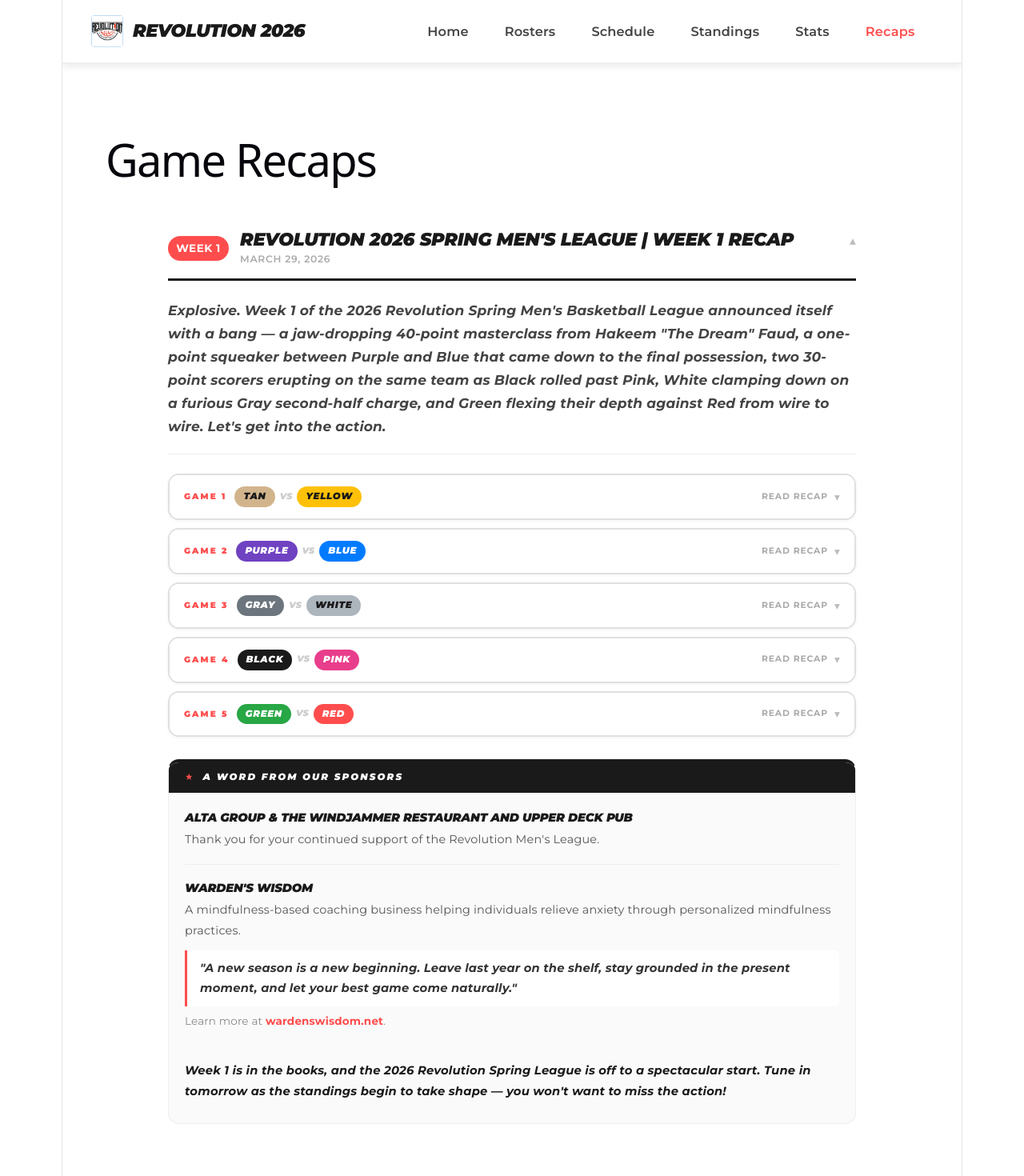
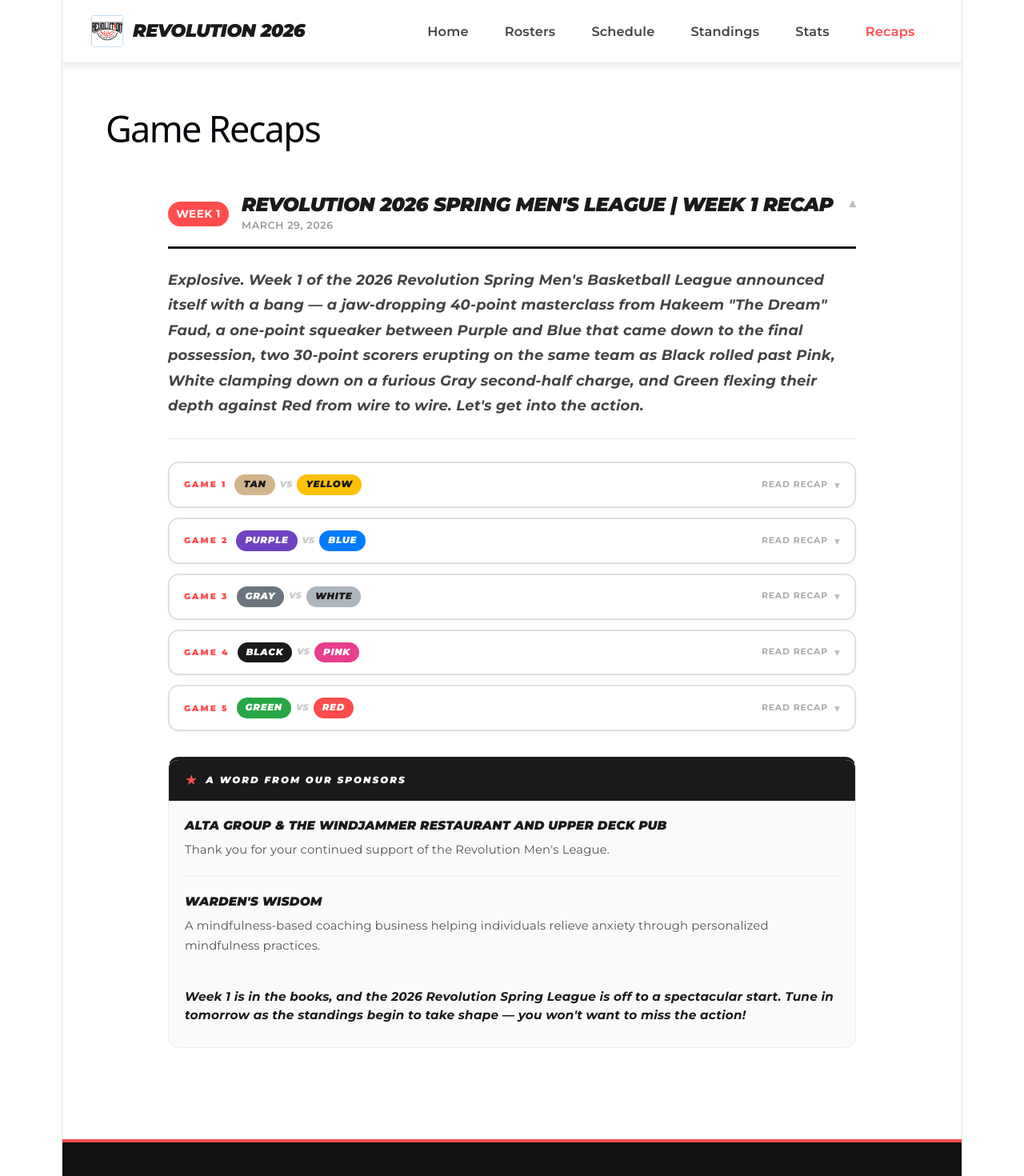
Before and after one commit to jhare3/RevolutionSummer2026, a React (Vite) app: page /recaps in a window 1280 px wide. Shown: the top 1470 px of the page at 80% size. Built offline with nearby package versions, Linux system fonts and the light colour scheme.

Commit message:
recaps page is ready

```diff
--- a/src/pages/Recaps.jsx
+++ b/src/pages/Recaps.jsx
@@ -62,34 +62,38 @@ const PerformerLine = ({ line }) => {
   return (
     <div style={{
       display: 'flex',
-      flexWrap: 'wrap',
-      alignItems: 'center',
-      gap: '6px',
-      padding: '7px 0',
+      flexDirection: 'column', // Stack stats below name
+      gap: '8px',
+      padding: '12px 0',
       borderBottom: '1px solid #f0f0f0',
-      textAlign: 'left' // Ensure stat lines are left-aligned
+      textAlign: 'left'
     }}>
       <span style={{
         fontFamily: "'Montserrat', sans-serif",
         fontWeight: 800,
-        fontSize: '0.78rem',
+        fontSize: '0.82rem', // Slightly larger for the header name
         color: '#1a1a1a',
-        minWidth: '145px',
-        flexShrink: 0,
+        lineHeight: 1.2,
       }}>
         {name.trim()}
       </span>
-      <div style={{ display: 'flex', flexWrap: 'wrap', gap: '4px' }}>
+      <div style={{
+        display: 'flex',
+        flexWrap: 'wrap',
+        gap: '6px',
+        justifyContent: 'flex-start' // Align stats to the left under the name
+      }}>
         {statParts.map((s, i) => (
           <span key={i} style={{
-            background: i === 0 ? '#1a1a1a' : '#f0f0f0',
-            color: i === 0 ? '#fff' : '#555',
-            fontSize: '0.62rem',
+            background: i === 0 ? '#1a1a1a' : '#f4f4f4',
+            color: i === 0 ? '#fff' : '#444',
+            fontSize: '0.65rem',
             fontFamily: "'Montserrat', sans-serif",
             fontWeight: 700,
-            letterSpacing: '0.04em',
-            padding: '2px 8px',
-            borderRadius: '100px',
+            letterSpacing: '0.02em',
+            padding: '3px 10px',
+            borderRadius: '4px', // Squared off slightly for a modern "tag" look
+            whiteSpace: 'nowrap'
           }}>{s}</span>
         ))}
       </div>
@@ -112,17 +116,17 @@ const PerformersPanel = ({ performers }) => {
               border: '1px solid #eeeeee',
               borderTop: `4px solid ${getTeamColor(team)}`,
               borderRadius: '10px',
-              padding: '14px 16px',
-              textAlign: 'left' // Local override for performer box
+              padding: '16px',
+              textAlign: 'left'
             }}>
-              <div style={{ display: 'flex', alignItems: 'center', gap: '8px', marginBottom: '10px' }}>
+              <div style={{ display: 'flex', alignItems: 'center', gap: '8px', marginBottom: '12px' }}>
                 <TeamPill name={team} />
                 <span style={{
                   fontFamily: "'Montserrat', sans-serif",
                   fontWeight: 700,
-                  fontSize: '0.58rem',
-                  letterSpacing: '0.14em',
-                  color: '#999',
+                  fontSize: '0.6rem',
+                  letterSpacing: '0.12em',
+                  color: '#888',
                   textTransform: 'uppercase',
                 }}>Top Performers</span>
               </div>
@@ -153,7 +157,7 @@ const GameCard = ({ game, onOpenBoxscore, gameDataMap }) => {
         border: expanded ? '2px solid #1a1a1a' : hovered ? '2px solid #ff4d4d' : '2px solid #e0e0e0',
         overflow: 'hidden',
         background: '#fff',
-        transition: 'border-color 0.18s ease, box-shadow 0.18s ease, transform 0.18s ease',
+        transition: 'all 0.2s ease',
         boxShadow: hovered && !expanded ? '0 6px 20px rgba(255,77,77,0.12)' : expanded ? '0 4px 16px rgba(0,0,0,0.08)' : '0 1px 4px rgba(0,0,0,0.05)',
         transform: hovered && !expanded ? 'translateY(-2px)' : 'none',
       }}
@@ -168,7 +172,6 @@ const GameCard = ({ game, onOpenBoxscore, gameDataMap }) => {
           cursor: 'pointer',
           background: expanded ? '#f8f9fa' : hovered ? '#fff9f9' : '#fff',
           borderBottom: expanded ? '2px solid #eeeeee' : 'none',
-          transition: 'background 0.15s',
           userSelect: 'none',
         }}
       >
@@ -206,38 +209,39 @@ const GameCard = ({ game, onOpenBoxscore, gameDataMap }) => {
             letterSpacing: '0.08em',
             color: expanded ? '#1a1a1a' : '#aaa',
             textTransform: 'uppercase',
-            transition: 'color 0.15s',
           }}>{expanded ? 'Close' : 'Read Recap'}</span>
           <span style={{
             color: expanded ? '#1a1a1a' : '#bbb',
             fontSize: '0.75rem',
-            transition: 'transform 0.2s, color 0.15s',
             transform: expanded ? 'rotate(180deg)' : 'none',
             display: 'inline-block',
+            transition: 'transform 0.2s'
           }}>▾</span>
         </div>
       </div>
 
       {expanded && (
-        <div style={{ padding: '20px 18px 22px', textAlign: 'left' }}> {/* Aligns the content inside GameCard */}
+        <div style={{ padding: '20px 18px 22px', textAlign: 'left' }}>
           <p style={{
             fontFamily: "'Montserrat', sans-serif",
-            fontSize: '0.92rem', // Increased for readability
-            lineHeight: 1.75, // Better column spacing
-            color: '#333', // Darker text for sports article feel
-            margin: 0,
-            textAlign: 'left', // Force left alignment
-            letterSpacing: '-0.01em'
+            fontSize: '0.92rem',
+            lineHeight: 1.75,
+            color: '#333',
+            margin: '0 0 20px 0',
+            textAlign: 'left'
           }}>{game.text}</p>
 
           <PerformersPanel performers={game.performers} />
 
           {hasBoxscore && (
-            <div style={{ marginTop: '18px' }}>
+            <div style={{ marginTop: '22px' }}>
               <button
-                onClick={() => onOpenBoxscore(matchupClean)}
+                onClick={(e) => {
+                  e.stopPropagation();
+                  onOpenBoxscore(matchupClean);
+                }}
                 className="btn btn-primary"
-                style={{ fontSize: '0.72rem', padding: '8px 20px' }}
+                style={{ fontSize: '0.72rem', padding: '8px 24px' }}
               >
                 Full Boxscore →
               </button>
@@ -254,30 +258,22 @@ const SponsorBlock = ({ sponsors, closing }) => {
 
   return (
     <div style={{
-      marginTop: '28px',
+      marginTop: '32px',
       border: '1px solid #eeeeee',
       borderTop: '4px solid #1a1a1a',
       borderRadius: '0.75rem',
       overflow: 'hidden',
       background: '#fafafa',
-      textAlign: 'left' // Ensure sponsor messages are left aligned
+      textAlign: 'left'
     }}>
       <div style={{
         background: '#1a1a1a',
-        padding: '10px 20px',
+        padding: '12px 20px',
         display: 'flex',
         alignItems: 'center',
         gap: '10px',
       }}>
-        <span style={{
-          fontFamily: "'Montserrat', sans-serif",
-          fontWeight: 900,
-          fontStyle: 'italic',
-          fontSize: '0.65rem',
-          letterSpacing: '0.18em',
-          textTransform: 'uppercase',
-          color: '#ff4d4d',
-        }}>★</span>
+        <span style={{ color: '#ff4d4d', fontWeight: 900 }}>★</span>
         <span style={{
           fontFamily: "'Montserrat', sans-serif",
           fontWeight: 900,
@@ -289,82 +285,39 @@ const SponsorBlock = ({ sponsors, closing }) => {
         }}>A Word From Our Sponsors</span>
       </div>
 
-      <div style={{ padding: '20px 20px 6px' }}>
+      <div style={{ padding: '20px 20px 8px' }}>
         {sponsors?.map((s, i) => (
           <div key={i} style={{
-            marginBottom: '18px',
-            paddingBottom: '18px',
+            marginBottom: '20px',
+            paddingBottom: '20px',
             borderBottom: i < sponsors.length - 1 ? '1px solid #eeeeee' : 'none',
           }}>
             <div style={{
               fontFamily: "'Montserrat', sans-serif",
               fontWeight: 900,
               fontStyle: 'italic',
-              fontSize: '0.82rem',
+              fontSize: '0.85rem',
               color: '#1a1a1a',
-              marginBottom: '4px',
+              marginBottom: '6px',
               textTransform: 'uppercase',
-              letterSpacing: '-0.2px',
             }}>{s.name}</div>
             <p style={{
               fontFamily: "'Montserrat', sans-serif",
-              fontSize: '0.8rem',
+              fontSize: '0.82rem',
               color: '#555',
-              lineHeight: 1.75,
+              lineHeight: 1.7,
               margin: 0,
             }}>{s.message}</p>
-            {s.quote && (
-              <blockquote style={{
-                margin: '12px 0 8px',
-                padding: '10px 16px',
-                borderLeft: '3px solid #ff4d4d',
-                background: '#fff',
-                borderRadius: '0 6px 6px 0',
-              }}>
-                <p style={{
-                  fontFamily: "'Montserrat', sans-serif",
-                  fontStyle: 'italic',
-                  fontWeight: 600,
-                  fontSize: '0.82rem',
-                  color: '#333',
-                  margin: 0,
-                  lineHeight: 1.7,
-                }}>"{s.quote}"</p>
-              </blockquote>
-            )}
-            {s.url && (
-              <p style={{
-                fontFamily: "'Montserrat', sans-serif",
-                fontSize: '0.75rem',
-                color: '#888',
-                margin: '6px 0 0',
-              }}>
-                Learn more at{' '}
-                <a
-                  href={s.url}
-                  target="_blank"
-                  rel="noopener noreferrer"
-                  style={{
-                    color: '#ff4d4d',
-                    fontWeight: 700,
-                    textDecoration: 'none',
-                  }}
-                >{s.urlLabel || s.url}</a>.
-              </p>
-            )}
           </div>
         ))}
-
         {closing && (
           <p style={{
             fontFamily: "'Montserrat', sans-serif",
             fontWeight: 700,
             fontStyle: 'italic',
-            fontSize: '0.82rem',
+            fontSize: '0.85rem',
             color: '#1a1a1a',
-            lineHeight: 1.75,
-            margin: '4px 0 20px',
-            paddingTop: sponsors?.length ? '4px' : 0,
+            margin: '8px 0 20px',
           }}>{closing}</p>
         )}
       </div>
@@ -376,7 +329,7 @@ const WeekSection = ({ recap, gameDataMap, onOpenBoxscore, defaultOpen }) => {
   const [open, setOpen] = useState(defaultOpen);
 
   return (
-    <div style={{ marginBottom: '52px', textAlign: 'left' }}> {/* Align WeekSection container */}
+    <div style={{ marginBottom: '60px', textAlign: 'left' }}>
       <div
         onClick={() => setOpen(o => !o)}
         style={{
@@ -385,44 +338,42 @@ const WeekSection = ({ recap, gameDataMap, onOpenBoxscore, defaultOpen }) => {
           justifyContent: 'space-between',
           gap: '12px',
           cursor: 'pointer',
-          paddingBottom: '14px',
+          paddingBottom: '16px',
           borderBottom: '3px solid #1a1a1a',
-          marginBottom: '22px',
+          marginBottom: '24px',
           userSelect: 'none',
         }}
       >
-        <div style={{ display: 'flex', alignItems: 'center', gap: '14px', flexWrap: 'wrap' }}>
+        <div style={{ display: 'flex', alignItems: 'center', gap: '16px', flexWrap: 'wrap' }}>
           <span className="week-badge">WEEK {recap.week}</span>
           <div>
             <div style={{
               fontFamily: "'Montserrat', sans-serif",
               fontWeight: 900,
               fontStyle: 'italic',
-              fontSize: 'clamp(0.95rem, 2.2vw, 1.25rem)',
+              fontSize: '1.35rem',
               color: '#1a1a1a',
               textTransform: 'uppercase',
-              letterSpacing: '-0.3px',
-              lineHeight: 1.15,
+              lineHeight: 1.1,
+              letterSpacing: '-0.02em'
             }}>{recap.title}</div>
             <div style={{
               fontFamily: "'Montserrat', sans-serif",
               fontWeight: 600,
-              fontSize: '0.68rem',
-              color: '#aaa',
-              marginTop: '2px',
-              letterSpacing: '0.06em',
+              fontSize: '0.7rem',
+              color: '#999',
+              marginTop: '4px',
               textTransform: 'uppercase',
+              letterSpacing: '0.05em'
             }}>{recap.date}</div>
           </div>
         </div>
         <span style={{
           color: '#bbb',
-          fontSize: '0.85rem',
-          marginTop: '4px',
-          transition: 'transform 0.2s',
+          fontSize: '1rem',
           transform: open ? 'rotate(180deg)' : 'none',
           display: 'inline-block',
-          flexShrink: 0,
+          transition: 'transform 0.2s'
         }}>▾</span>
       </div>
 
@@ -433,17 +384,17 @@ const WeekSection = ({ recap, gameDataMap, onOpenBoxscore, defaultOpen }) => {
               fontFamily: "'Montserrat', sans-serif",
               fontStyle: 'italic',
               fontWeight: 500,
-              fontSize: '0.95rem', // Slightly larger for intro recap
-              lineHeight: 1.7,
+              fontSize: '1rem',
+              lineHeight: 1.75,
               color: '#444',
-              textAlign: 'left', // Ensure left alignment
-              marginBottom: '24px',
-              paddingBottom: '20px',
+              textAlign: 'left',
+              marginBottom: '28px',
+              paddingBottom: '24px',
               borderBottom: '1px solid #eeeeee',
             }}>{recap.content}</p>
           )}
 
-          <div style={{ display: 'flex', flexDirection: 'column', gap: '10px' }}>
+          <div style={{ display: 'flex', flexDirection: 'column', gap: '12px' }}>
             {recap.games?.map((game, i) => (
               <GameCard
                 key={i}
@@ -470,7 +421,6 @@ const Recaps = () => {
   useEffect(() => {
     const loadData = async () => {
       const combinedMap = {};
-
       for (const path in jsonFiles) {
         const data = jsonFiles[path].default || jsonFiles[path];
         if (data.game) {
@@ -478,7 +428,6 @@ const Recaps = () => {
           combinedMap[key] = { ...data };
         }
       }
-
       for (const path in csvFiles) {
         const rawContent = await csvFiles[path]();
         const results = Papa.parse(rawContent, { skipEmptyLines: true });
@@ -489,7 +438,6 @@ const Recaps = () => {
           combinedMap[key].scores = parseScoreFromCSV(rows);
         }
       }
-
       setGameDataMap(combinedMap);
       setLoading(false);
     };
@@ -517,9 +465,9 @@ const Recaps = () => {
   );
 
   return (
-    <div className="px-3 px-md-5 py-5" style={{ textAlign: 'left' }}> {/* Align main page content left */}
+    <div className="px-3 px-md-5 py-5" style={{ textAlign: 'left' }}>
       <div className="mb-5" style={{ textAlign: 'left' }}>
-        <h1 className="rosters-heading" style={{ textAlign: 'left' }}>Game Recaps</h1>
+        <h1 className="rosters-heading" style={{ textAlign: 'left', margin: '0', fontSize: '2.5rem' }}>Game Recaps</h1>
       </div>
 
       <div style={{ maxWidth: '860px', margin: '0 auto' }}>
```
